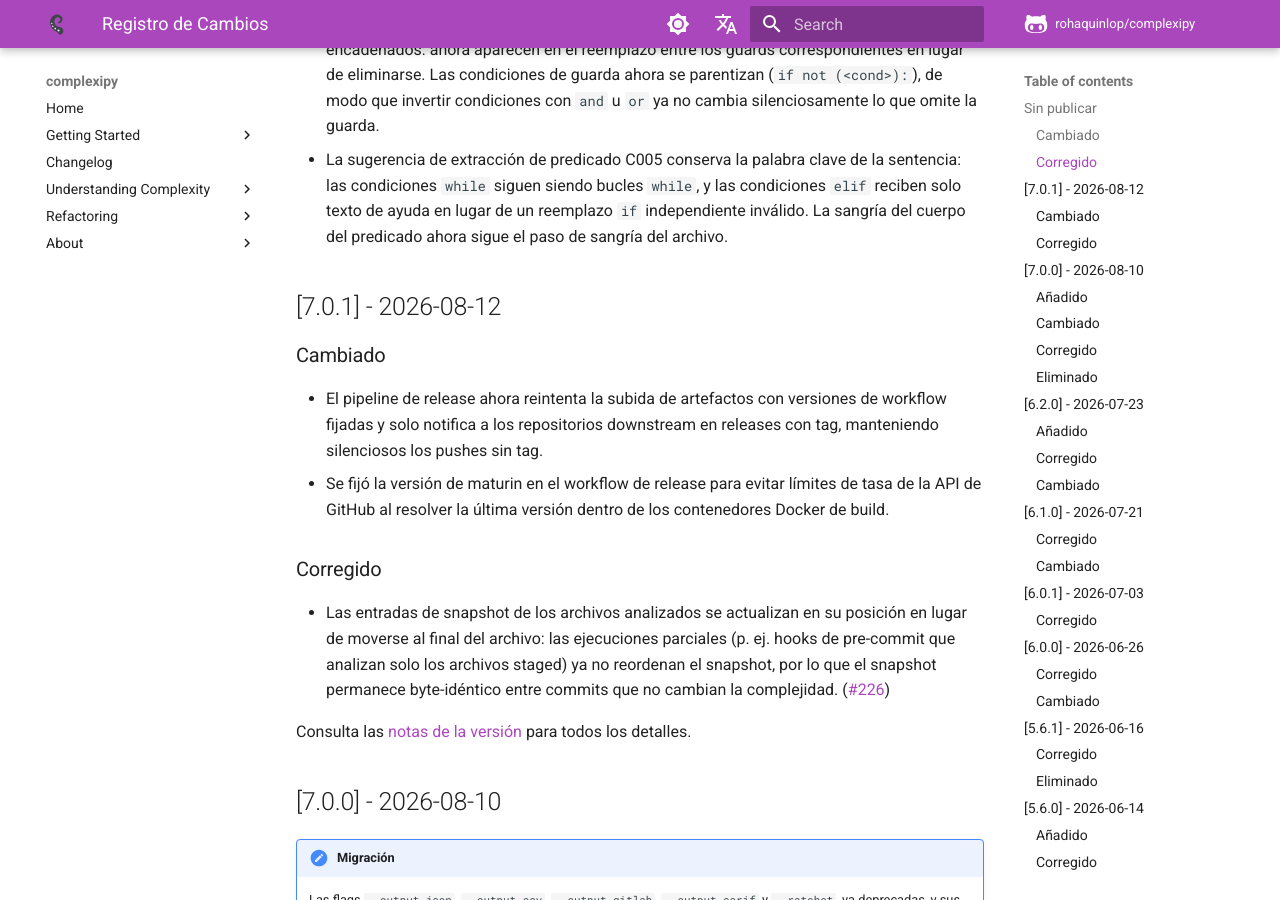
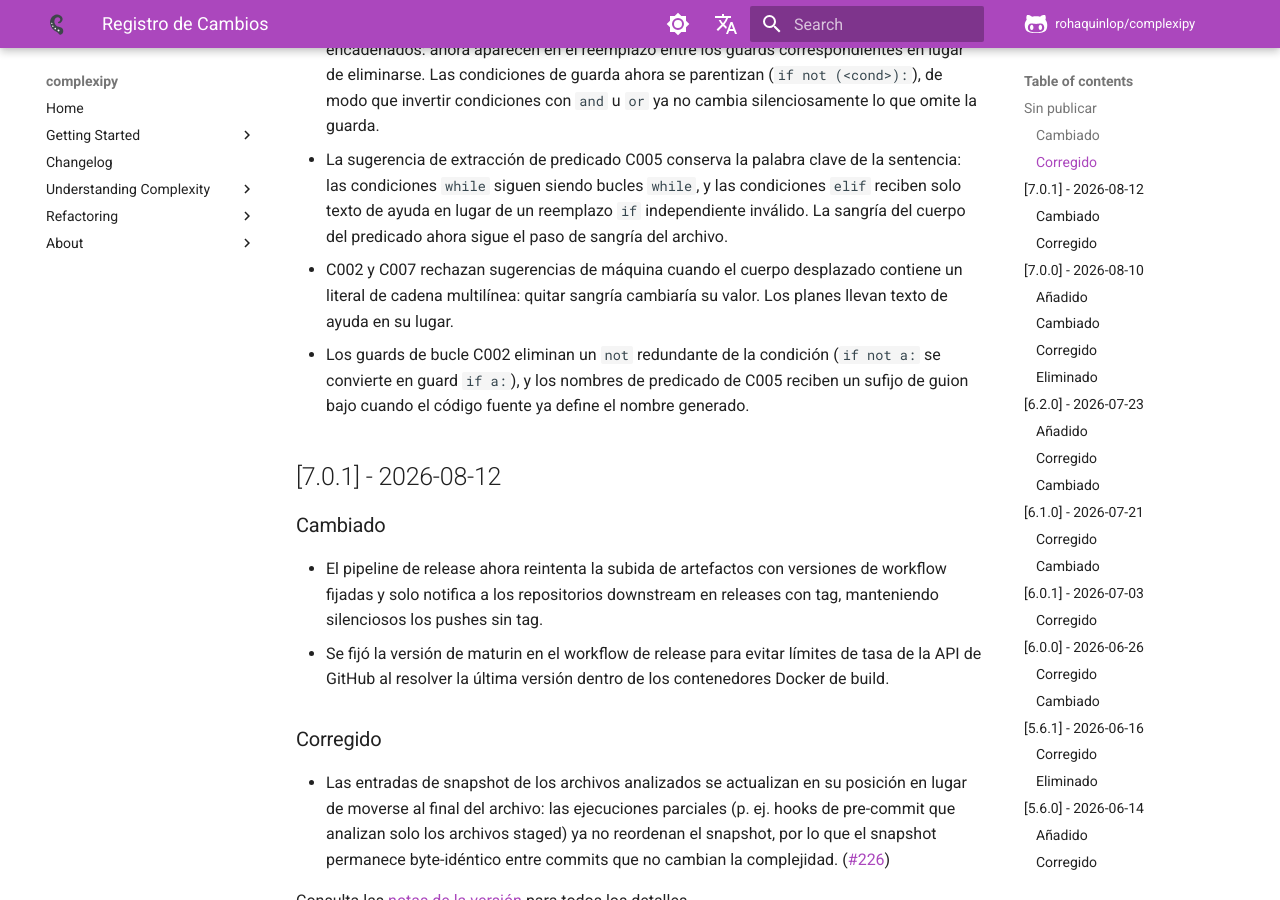
Before and after one commit to rohaquinlop/complexipy, an MkDocs documentation site: the page built from docs/es/changelog.md, in a window 1280 px wide and 900 px high, scrolled down 809 px. Built offline with MkDocs 1.6.1 and Material for MkDocs 9.7.7, drawn with Linux system fonts in a browser that asks for light colours; comment, search, counter and statistics services are not loaded.

Commit message:
docs(changelog): note minor suggestion edge case fixes

```diff
--- a/docs/es/changelog.md
+++ b/docs/es/changelog.md
@@ -40,6 +40,13 @@ GitHub con todos los detalles.
   las condiciones `elif` reciben solo texto de ayuda en lugar de un
   reemplazo `if` independiente inválido. La sangría del cuerpo del
   predicado ahora sigue el paso de sangría del archivo.
+- C002 y C007 rechazan sugerencias de máquina cuando el cuerpo desplazado
+  contiene un literal de cadena multilínea: quitar sangría cambiaría su
+  valor. Los planes llevan texto de ayuda en su lugar.
+- Los guards de bucle C002 eliminan un `not` redundante de la condición
+  (`if not a:` se convierte en guard `if a:`), y los nombres de predicado
+  de C005 reciben un sufijo de guion bajo cuando el código fuente ya define
+  el nombre generado.
 
 ## [7.0.1] - 2026-08-12
 
```
Also changed, not shown: CHANGELOG.md (+7 -0 lines).
